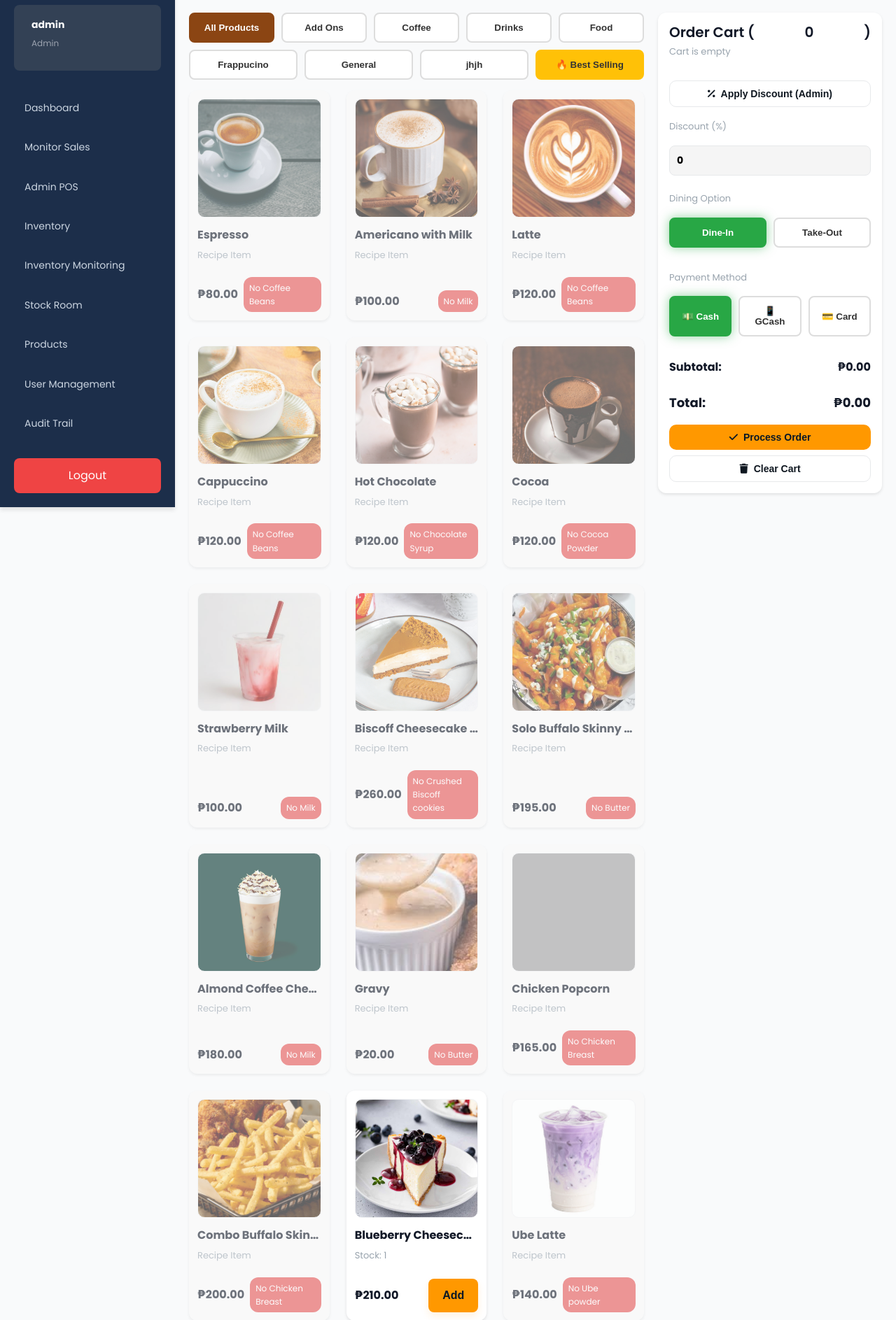
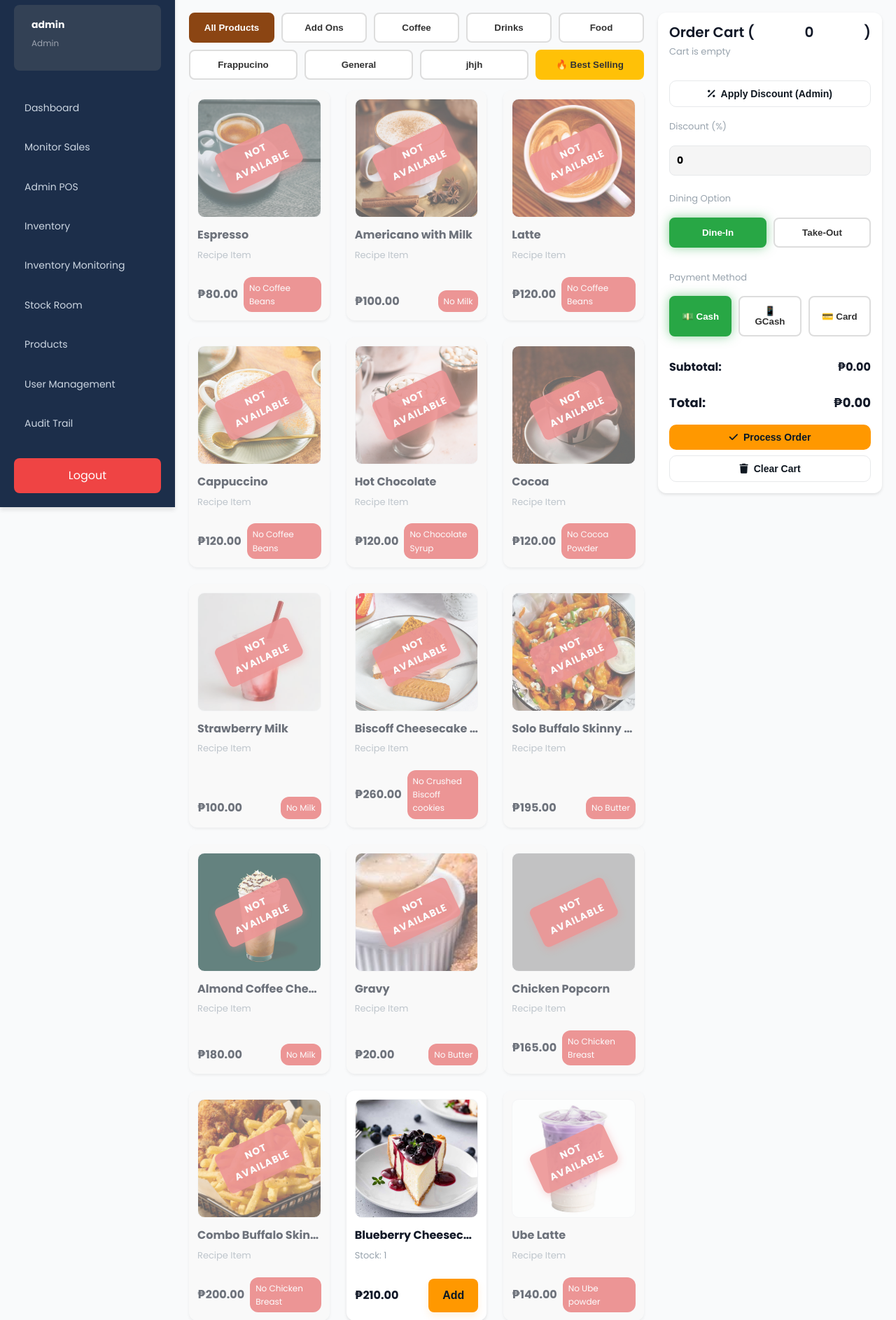
Before and after one commit to ramosjarod04-creator/DejaBrew, a Django app: page /cashier/ in a window 1280 px wide. Shown: the part 75-1962 px from the top of the page at 70% size. Run offline with Django 5.2, Linux system fonts and the light colour scheme; a user stored in the database is signed in; data comes from the database, SQL or seed files in the repository; grey boxes are pictures that could not be loaded.

Commit message:
Implement POS enhancements: Out of Stock Visualization, Special Discounts, and Buy 1 Take 1 Promotion
Features Added:

1. Out of Stock Visualization
   - Added 'NOT AVAILABLE' watermark overlay on product images when inventory is 0
   - Watermark appears with a rotated red badge for better visibility
   - Added CSS styling with shadow effects and animations

2. Special Discounts
   - Added new 'Special Discount' option in discount modal
   - Allows custom discount percentage (1-100%) separate from PWD/Senior discounts
   - Maintains existing PWD and Senior Citizen discount logic (20% + VAT exempt)
   - Requires admin authentication to apply any discount
   - Updated discount calculation logic to handle three types: senior, pwd, and special

3. Buy 1 Take 1 Promotion
   - Added is_buy1take1 boolean field to Item model
   - Created database migration for new field
   - Added 'BUY 1 TAKE 1' badge on product cards with animated pulse effect
   - Cart display shows '🎁 Buy 1 Get 1 Free!' for promo items
   - Updated cart calculations to charge single price while indicating double quantity
   - Added promo notification when items are added to cart

Technical Changes:
   - Updated models.py: Added is_buy1take1 field to Item model
   - Updated serializers.py: Included is_buy1take1 in ItemSerializer fields
   - Updated cashier-pos.js: Enhanced cart logic and discount handling
   - Updated admin-pos.css: Added watermark and promo badge styling
   - Created migration: 0016_item_is_buy1take1.py

All features maintain compatibility with existing PWD/Senior discount system.

```diff
--- a/dejabrew/pos/models.py
+++ b/dejabrew/pos/models.py
@@ -65,6 +65,9 @@ class Item(models.Model):
     image_url = models.CharField(max_length=500, blank=True)
     recipe = models.JSONField(default=list, blank=True, null=True)
     is_active = models.BooleanField(default=True)
+
+    # Promotion Fields
+    is_buy1take1 = models.BooleanField(default=False, verbose_name="Buy 1 Take 1 Promo")
 
     # Soft Delete Fields
     is_archived = models.BooleanField(default=False)
--- a/dejabrew/pos/serializers.py
+++ b/dejabrew/pos/serializers.py
@@ -6,7 +6,7 @@ class ItemSerializer(serializers.ModelSerializer):
 
     class Meta:
         model = Item
-        fields = ['id','name','description','price','stock','image_url', 'category', 'recipe', 'status']
+        fields = ['id','name','description','price','stock','image_url', 'category', 'recipe', 'status', 'is_buy1take1']
 
     def get_status(self, obj):
         return obj.get_status()
--- a/dejabrew/pos/static/pos/css/admin-pos.css
+++ b/dejabrew/pos/static/pos/css/admin-pos.css
@@ -133,6 +133,53 @@
 .product-card.disabled {
     opacity: 0.6;
     background: #f9f9f9;
+}
+
+/* Out of Stock Watermark */
+.out-of-stock-watermark {
+    position: absolute;
+    top: 50%;
+    left: 50%;
+    transform: translate(-50%, -50%) rotate(-25deg);
+    background: rgba(229, 83, 83, 0.9);
+    color: white;
+    padding: 8px 16px;
+    border-radius: 8px;
+    font-weight: 800;
+    font-size: 14px;
+    text-align: center;
+    box-shadow: 0 4px 12px rgba(229, 83, 83, 0.4);
+    letter-spacing: 1px;
+    z-index: 10;
+    pointer-events: none;
+}
+
+/* Buy 1 Take 1 Promo Badge */
+.promo-badge {
+    position: absolute;
+    top: 10px;
+    right: 10px;
+    background: linear-gradient(135deg, #ff6b6b 0%, #ee5a24 100%);
+    color: white;
+    padding: 6px 12px;
+    border-radius: 6px;
+    font-weight: 800;
+    font-size: 11px;
+    text-align: center;
+    box-shadow: 0 3px 10px rgba(238, 90, 36, 0.5);
+    letter-spacing: 0.5px;
+    z-index: 10;
+    pointer-events: none;
+    animation: pulse 2s infinite;
+}
+
+@keyframes pulse {
+    0%, 100% {
+        transform: scale(1);
+    }
+    50% {
+        transform: scale(1.05);
+    }
 }
 
 .cart-col {
--- a/dejabrew/pos/static/pos/js/cashier-pos.js
+++ b/dejabrew/pos/static/pos/js/cashier-pos.js
@@ -389,9 +389,14 @@ function renderProducts(products) {
             outOfStockReason = 'Out of Stock';
         }
 
+        const isBuy1Take1 = product.is_buy1take1 === true;
+
         return `
         <div class="product-card ${isDisabled ? 'disabled' : ''}">
-            <div class="product-image" style="background-image: url('${product.image_url || PLACEHOLDER_IMAGE}')"></div>
+            <div class="product-image" style="background-image: url('${product.image_url || PLACEHOLDER_IMAGE}'); position: relative;">
+                ${isDisabled ? '<div class="out-of-stock-watermark">NOT AVAILABLE</div>' : ''}
+                ${isBuy1Take1 && !isDisabled ? '<div class="promo-badge">BUY 1 TAKE 1</div>' : ''}
+            </div>
             <div class="product-info">
                 <div class="title" title="${escapeHtml(product.name)}">${escapeHtml(product.name)}</div>
                 <div class="desc">${stockStatusText}</div>
@@ -531,11 +536,13 @@ window.addToCart = function(productId) {
             quantity: 1,
             stock: product.stock,
             recipe: product.recipe || [],
-            addOns: []
+            addOns: [],
+            is_buy1take1: product.is_buy1take1 || false
         });
     }
     updateCartDisplay();
-    showNotification(`${product.name} added to cart`, 'success');
+    const promoText = product.is_buy1take1 ? ' (Buy 1 Take 1!)' : '';
+    showNotification(`${product.name}${promoText} added to cart`, 'success');
 }
 
 window.updateQuantity = async function(productId, change) {
@@ -666,10 +673,17 @@ function updateCartDisplay() {
                 ? `<br><small style="color: #666;">+ ${item.addOns.map(a => a.name).join(', ')}</small>`
                 : '';
 
+            const isBuy1Take1 = item.is_buy1take1 === true;
+            const promoText = isBuy1Take1
+                ? `<br><small style="color: #ff6b6b; font-weight: 700;">🎁 Buy 1 Get 1 Free!</small>`
+                : '';
+
+            const displayQuantity = isBuy1Take1 ? `${item.quantity} (Get ${item.quantity * 2})` : item.quantity;
+
             return `
             <div class="cart-item">
                 <div class="item-info">
-                    <p class="item-name">${escapeHtml(item.name)}${addOnsText}</p>
+                    <p class="item-name">${escapeHtml(item.name)}${addOnsText}${promoText}</p>
                     <p class="item-price">₱${item.price.toFixed(2)}</p>
                     <button class="modify-btn" onclick="modifyProduct(${item.id})" style="margin-top: 5px; padding: 4px 12px; background: #ff9800; color: white; border: none; border-radius: 4px; font-size: 11px; cursor: pointer; font-weight: 600;">
                         <i class="fa-solid fa-pen-to-square"></i> Modify
@@ -708,7 +722,7 @@ function updateCartTotals() {
     });
 
     const discountPercent = parseFloat(document.getElementById('discountInput').value) || 0;
-    const discountType = window.currentDiscount?.type || 'regular';
+    const discountType = window.currentDiscount?.type || 'none';
 
     let total = subtotal;
     let vatAmount = 0;
@@ -725,10 +739,13 @@ function updateCartTotals() {
 
         // Total = Subtotal - Discount - VAT
         total = subtotal - discountAmount - vatAmount;
-    } else {
-        // Regular discount
+    } else if (discountType === 'special') {
+        // Special discount - simple percentage discount
         discountAmount = subtotal * (discountPercent / 100);
         total = subtotal - discountAmount;
+    } else {
+        // No discount
+        total = subtotal;
     }
 
     document.getElementById('subtotalDisplay').textContent = `₱${subtotal.toFixed(2)}`;
@@ -885,9 +902,9 @@ function setupDiscountModal() {
                 <div style="margin-bottom: 20px;">
                     <label style="display: block; margin-bottom: 8px; font-weight: 600;">Discount Type:</label>
                     <select id="discountTypeSelect" style="width: 100%; padding: 10px; border: 1px solid #ddd; border-radius: 6px; font-size: 14px;">
-                        <option value="regular">Regular Discount</option>
                         <option value="senior">Senior Citizen (20% + VAT Exempt)</option>
                         <option value="pwd">PWD (20% + VAT Exempt)</option>
+                        <option value="special">Special Discount</option>
                     </select>
                 </div>
 
@@ -896,6 +913,13 @@ function setupDiscountModal() {
                     <input type="text" id="discountIdInput" placeholder="Enter ID/OSCA Number"
                            style="width: 100%; padding: 10px; border: 1px solid #ddd; border-radius: 6px; font-size: 14px;">
                     <small style="color: #666; display: block; margin-top: 5px;">Required for Senior Citizen and PWD discounts</small>
+                </div>
+
+                <div id="specialDiscountGroup" style="margin-bottom: 20px; display: none;">
+                    <label style="display: block; margin-bottom: 8px; font-weight: 600;">Discount Percentage:</label>
+                    <input type="number" id="specialDiscountInput" placeholder="Enter discount % (e.g., 10)" min="0" max="100"
+                           style="width: 100%; padding: 10px; border: 1px solid #ddd; border-radius: 6px; font-size: 14px;">
+                    <small style="color: #666; display: block; margin-top: 5px;">Enter custom discount percentage (0-100%)</small>
                 </div>
 
                 <div class="payment-modal-actions">
@@ -915,15 +939,29 @@ function setupDiscountModal() {
     discountModalCancel = document.getElementById('discountModalCancel');
     discountModalApply = document.getElementById('discountModalApply');
 
+    const specialDiscountGroup = document.getElementById('specialDiscountGroup');
+    const specialDiscountInput = document.getElementById('specialDiscountInput');
+
     discountTypeSelect.addEventListener('change', () => {
         const type = discountTypeSelect.value;
         if (type === 'senior' || type === 'pwd') {
             discountIdGroup.style.display = 'block';
             discountIdInput.required = true;
+            specialDiscountGroup.style.display = 'none';
+            specialDiscountInput.required = false;
+        } else if (type === 'special') {
+            discountIdGroup.style.display = 'none';
+            discountIdInput.required = false;
+            discountIdInput.value = '';
+            specialDiscountGroup.style.display = 'block';
+            specialDiscountInput.required = true;
         } else {
             discountIdGroup.style.display = 'none';
             discountIdInput.required = false;
             discountIdInput.value = '';
+            specialDiscountGroup.style.display = 'none';
+            specialDiscountInput.required = false;
+            specialDiscountInput.value = '';
         }
     });
 
@@ -940,9 +978,15 @@ function showDiscountModal() {
         return;
     }
 
-    discountTypeSelect.value = 'regular';
+    discountTypeSelect.value = 'senior';
     discountIdInput.value = '';
-    discountIdGroup.style.display = 'none';
+    discountIdGroup.style.display = 'block';
+
+    const specialDiscountGroup = document.getElementById('specialDiscountGroup');
+    const specialDiscountInput = document.getElementById('specialDiscountInput');
+    if (specialDiscountGroup) specialDiscountGroup.style.display = 'none';
+    if (specialDiscountInput) specialDiscountInput.value = '';
+
     discountModal.classList.add('is-visible');
 }
 
@@ -953,12 +997,19 @@ function closeDiscountModal() {
 async function applyDiscount() {
     const discountType = discountTypeSelect.value;
     const discountId = discountIdInput.value.trim();
+    const specialDiscountInput = document.getElementById('specialDiscountInput');
+    const specialDiscountValue = specialDiscountInput ? parseFloat(specialDiscountInput.value) : 0;
 
     if ((discountType === 'senior' || discountType === 'pwd') && !discountId) {
         showNotification('Please enter ID number for senior/PWD discount', 'error');
         return;
     }
 
+    if (discountType === 'special' && (!specialDiscountValue || specialDiscountValue <= 0 || specialDiscountValue > 100)) {
+        showNotification('Please enter a valid discount percentage (1-100%)', 'error');
+        return;
+    }
+
     // Close discount modal first BEFORE authentication
     closeDiscountModal();
 
@@ -976,22 +1027,27 @@ async function applyDiscount() {
     // Admin authenticated - now apply the discount IMMEDIATELY
     window.currentDiscount = {
         type: discountType,
-        id: discountId
+        id: discountId,
+        customAmount: discountType === 'special' ? specialDiscountValue : null
     };
 
     const discountInput = document.getElementById('discountInput');
     if (discountType === 'senior' || discountType === 'pwd') {
         discountInput.value = '20';
         discountInput.disabled = true;
+    } else if (discountType === 'special') {
+        discountInput.value = specialDiscountValue.toString();
+        discountInput.disabled = true;
     } else {
         discountInput.disabled = false;
     }
 
     updateCartTotals();
 
-    let message = 'Regular discount applied';
+    let message = 'Discount applied';
     if (discountType === 'senior') message = 'Senior Citizen discount applied (20% + VAT Exempt)';
     if (discountType === 'pwd') message = 'PWD discount applied (20% + VAT Exempt)';
+    if (discountType === 'special') message = `Special discount applied (${specialDiscountValue}%)`;
 
     showNotification(message, 'success');
 }
```
Also changed, not shown: dejabrew/pos/migrations/0016_item_is_buy1take1.py (added).
